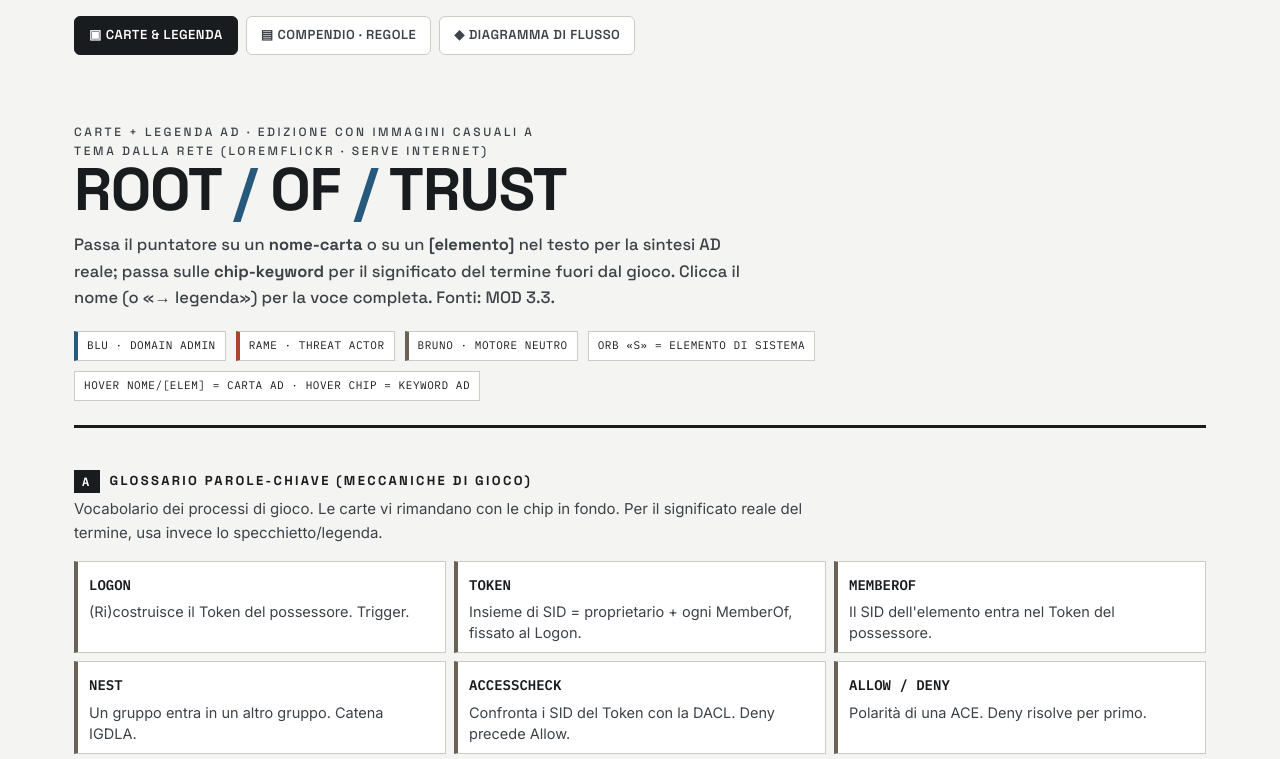
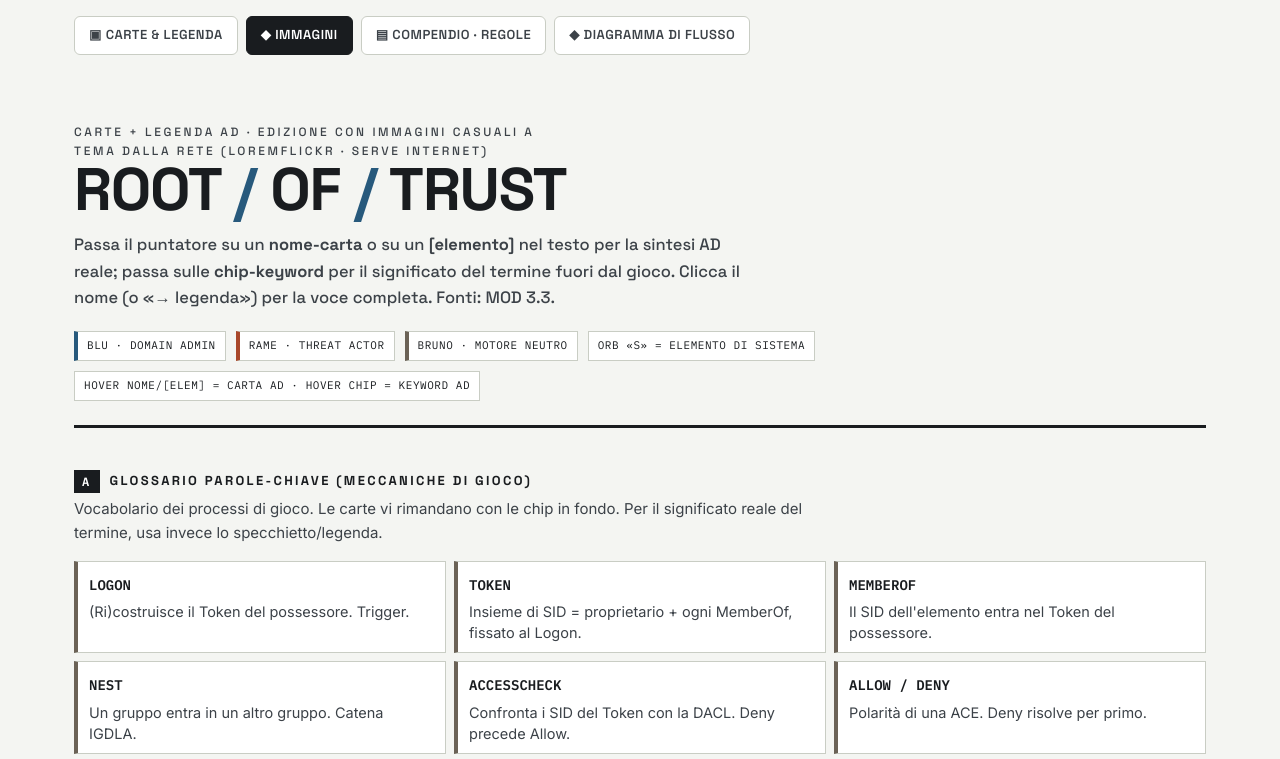
Before and after one commit to rAlGRAd/root-of-trust, a plain HTML site: page index-immagini.html in a window 1280 px wide. Shown: the top 759 px of the page. Drawn offline with Linux system fonts and the light colour scheme.

Commit message:
Aggiunge voce di nav "Immagini" in tutte le pagine
Co-Authored-By: Claude Opus 4.8 <noreply@anthropic.com>

```diff
--- a/index-immagini.html
+++ b/index-immagini.html
@@ -244,7 +244,8 @@
 <div class="wrap">
 
   <nav class="topnav">
-    <a class="cur" href="index.html">▣ Carte &amp; Legenda</a>
+    <a href="index.html">▣ Carte &amp; Legenda</a>
+    <a class="cur" href="index-immagini.html">◆ Immagini</a>
     <a href="compendio.html">▤ Compendio · Regole</a>
     <a href="diagramma.html">◆ Diagramma di flusso</a>
   </nav>
```
Also changed, not shown: compendio.html (+1 -0 lines), diagramma.html (+1 -0 lines), index.html (+1 -0 lines), root-of-trust-standalone.html (+1 -0 lines).
